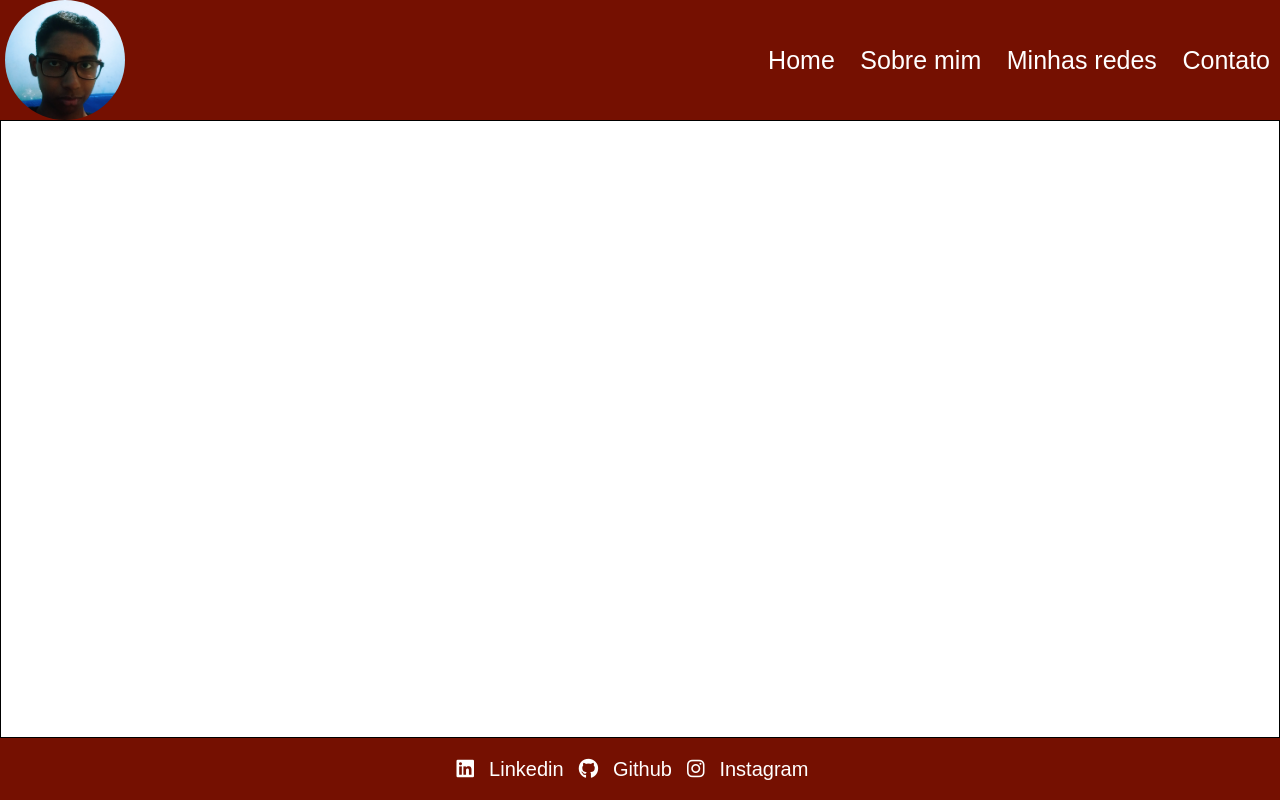
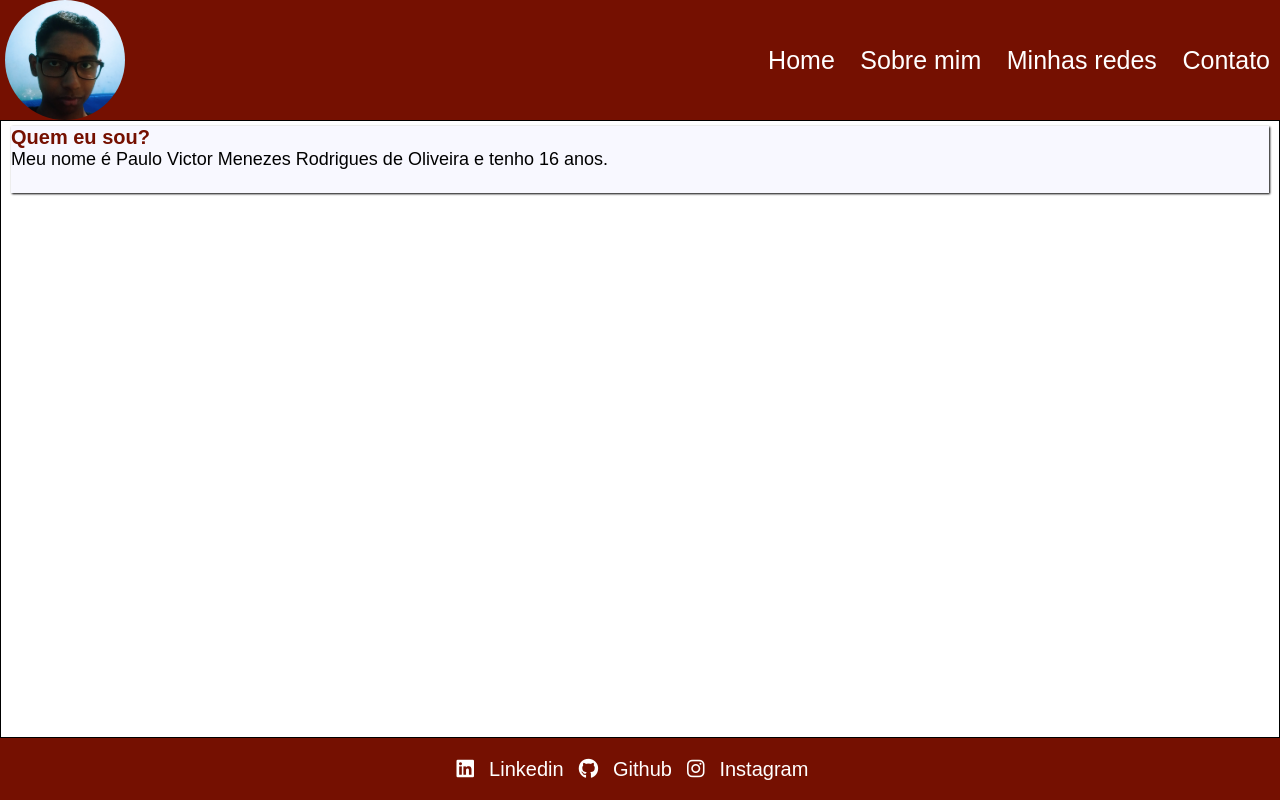
Before and after one commit to Paulo-Victor0/sobre-mim, a plain HTML site: page index.html in a window 1280 px wide. Drawn offline with Linux system fonts and the light colour scheme.

Commit message:
Update conteudo

```diff
--- a/index.html
+++ b/index.html
@@ -28,7 +28,13 @@
         </header>
 
         <section class="conteudo">
-
+            <article>
+                <h1>Quem eu sou?</h1>
+                <p>
+                    Meu nome é Paulo Victor Menezes Rodrigues de Oliveira e tenho 16 anos.
+                </p>
+                <br>
+            </article>
         </section>
 
         <footer class="rodape">
--- a/style/estilo.css
+++ b/style/estilo.css
@@ -53,6 +53,20 @@
     margin-top: 120px;
     box-shadow: 1px 1px gray;
 }
+.conteudo article{
+    margin: 5px 10px;
+    background-color: #f8f8ff;
+    box-shadow: 1px 1px 2px black;
+    text-align: justify;
+}
+.conteudo article h1{
+    color: #751001;
+}
+.conteudo article p{
+    color: black;
+    font-size: 18px;
+}
+
 /* Fim Conteudo */
 
 /* Rodapé */
```
